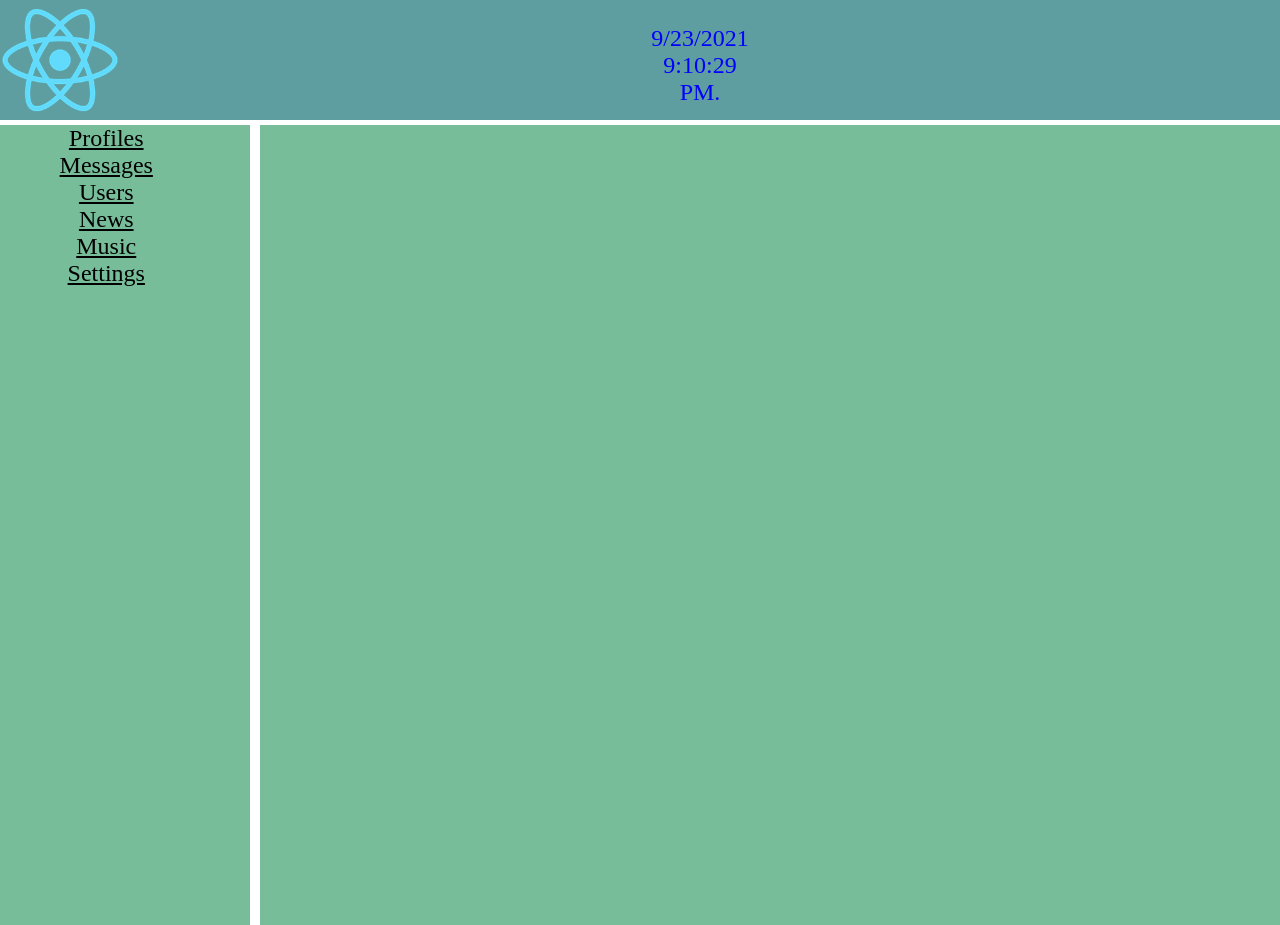
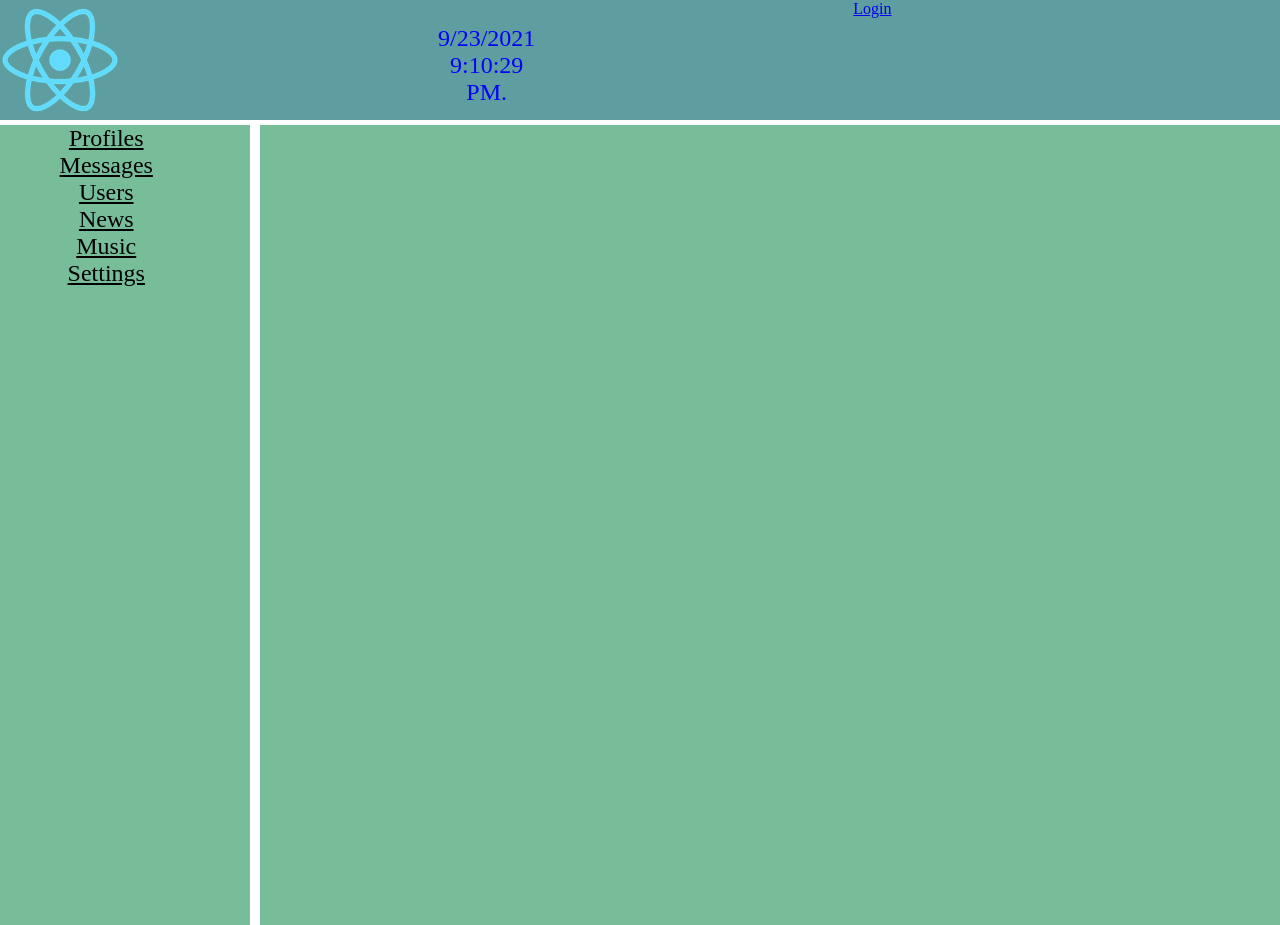
Before and after one commit to prsion/ReactSocNet, a React (Create React App) app: page / in a window 1280 px wide. Built offline with nearby package versions, Linux system fonts and the light colour scheme; no server answers.

Commit message:
authLogin and cookie

```diff
--- a/src/App.js
+++ b/src/App.js
@@ -1,19 +1,19 @@
 import React from 'react';
 import './App.css';
-import Header from './mycomponent/Header/Header';
 import Navbar from './mycomponent/Navbar/Navbar';
 import News from "./mycomponent/News/News";
 import {Route} from 'react-router-dom';
 import DialogsContainer from "./mycomponent/Dialogs/DialogsContainer";
 import UsersContainer from "./mycomponent/Users/UsersContainer";
 import ProfilesContainer from "./mycomponent/Profiles/ProfilesContainer";
+import HeaderContainer from "./mycomponent/Header/HeaderContainer";
 
 
 
 function App(props) {
   return (
       <div className="wrap">
-        <Header/>
+        <HeaderContainer/>
         <Navbar/>
         <div className="wrap_content">
           <Route path='/profiles/:userId?'
--- a/src/mycomponent/Header/Header.js
+++ b/src/mycomponent/Header/Header.js
@@ -2,7 +2,7 @@
 import s from './Header.module.css';
 import Clock from "./Clock/Clock";
 import facebook from"./../../assets/images/facebook.png"
-
+import {NavLink} from "react-router-dom";
 
 
 
@@ -13,6 +13,10 @@
         <div><img src={facebook}/></div>
       </div>
       <Clock />
+      <div className={s.loginBlock}>
+        {props.isAuth ? props.login:<NavLink to={"/login"}>Login</NavLink>}
+
+      </div>
     </div>
 
 
--- a/src/mycomponent/Header/Header.module.css
+++ b/src/mycomponent/Header/Header.module.css
@@ -6,7 +6,7 @@
   background-color: cadetblue;
   display: grid;
   float: left;
-  grid-template-columns: 1fr 1fr;
+  grid-template-columns: 1fr 1fr 1fr;
 }
 .header div{
   height: 120px;
@@ -17,3 +17,6 @@
   width: 100%;
   height: 100%;
   }
+.loginBlock{
+    float: right;
+}
--- /dev/null
+++ b/src/mycomponent/Header/HeaderContainer.js
@@ -0,0 +1,36 @@
+import React from 'react';
+import Header from "./Header";
+import * as axios from "axios";
+import {connect} from "react-redux";
+import {setAuthUserData} from "../../redux/auth-reducer";
+
+
+class HeaderContainer extends React.Component {
+  componentDidMount() {
+    //this.props.toggleIsFetching(true);
+    axios.get(`https://social-network.samuraijs.com/api/1.0/auth/me`,{
+      withCredentials: true
+    })
+        .then(response=>{
+          if (response.data.resultCode === 0){
+            let {id, email, login} = response.data.data;
+            this.props.setAuthUserData(id, email, login);
+          }
+
+    });
+  }
+
+  render() {
+    return (
+        <Header {...this.props}/>
+    )
+  }
+}
+const mapStateToProps = (state) => ({
+  isAuth : state.auth.isAuth,
+  login: state.auth.login,
+  email: state.auth.email
+
+  });
+
+export default connect(mapStateToProps,{setAuthUserData})(HeaderContainer);
--- /dev/null
+++ b/src/redux/auth-reducer.js
@@ -0,0 +1,32 @@
+const SET_USER_DATA = 'SET_USER_DATA';
+
+let initialState = {
+  userId: 2,
+  email: null,
+  login: null,
+  isAuth: false
+  //isFetching: false
+
+}
+
+const authReducer = (state = initialState, action) => {
+
+  switch(action.type){
+    case SET_USER_DATA:
+
+      return {
+        ...state,
+        ...action.data,
+        isAuth: true
+
+      }
+
+
+    default: return state;
+  }
+}
+
+export const setAuthUserData = (userId, email, login) => ({type: SET_USER_DATA, data:{userId, email, login}});
+
+
+export default authReducer;
--- a/src/redux/redux-store.js
+++ b/src/redux/redux-store.js
@@ -2,12 +2,14 @@
 import dialogsReducer from "./dialogsReducer";
 import profileReducer from "./profileReducer";
 import usersReducer from "./usersReducer";
+import authReducer from "./auth-reducer";
 
 
 let reducers = combineReducers({
   profilePage: profileReducer,
   dialogsPage: dialogsReducer,
-  usersPage: usersReducer
+  usersPage: usersReducer,
+  auth: authReducer
   });
 
 let store = createStore(reducers);
```
